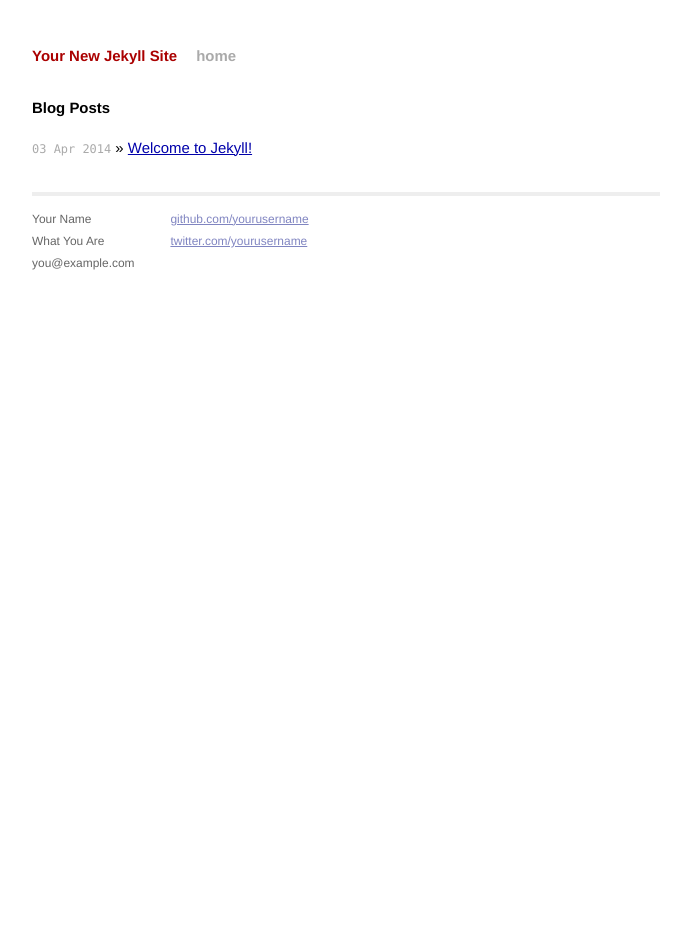
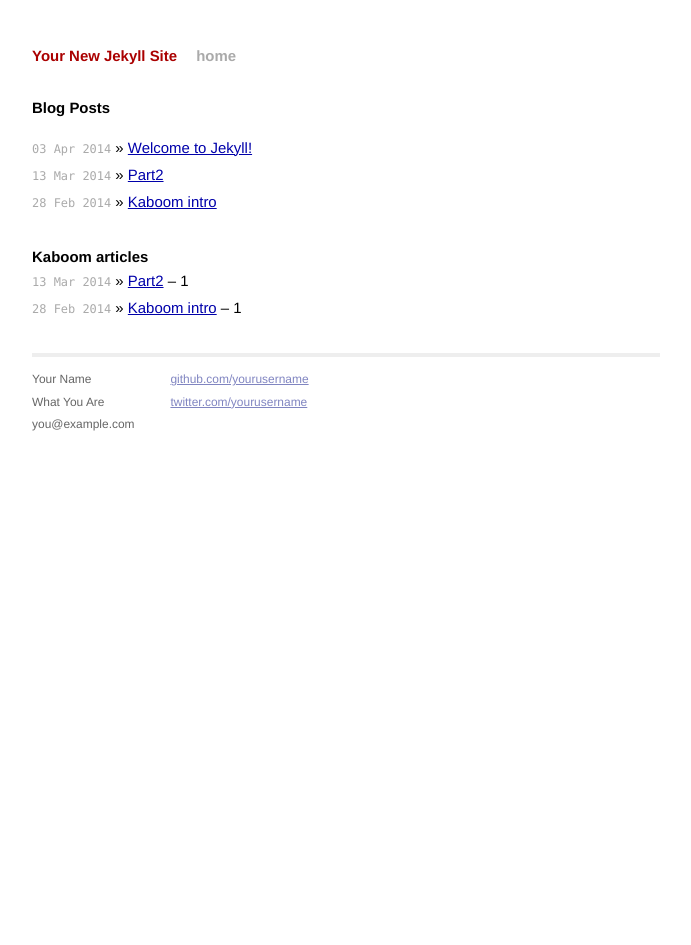
Before and after one commit to celiaheinrich/wickedtalesfactory, a Jekyll site: the page built from index.html, in a window 1280 px wide. Shown: the whole page, without its empty margins (294-985 px from the left). Built offline with Jekyll 4.4.1, drawn with Linux system fonts in a browser that asks for light colours; Markdown is read by kramdown in place of the engine named in the settings.

Commit message:
test filter

```diff
--- /dev/null
+++ b/_posts/kaboom/2014-02-28-intro.markdown
@@ -0,0 +1,10 @@
+---
+layout: post
+title:  "Kaboom intro"
+date:   2014-02-28 12:00:56
+tags: kaboom
+---
+
+## Kaboom intro :)
+
+coucou
--- /dev/null
+++ b/_posts/kaboom/2014-03-13-part2.md
@@ -0,0 +1,10 @@
+---
+layout: post
+title:  "Part2"
+date:   2014-03-13 08:01:26
+tags: kaboom
+---
+
+## Kaboom intro :)
+
+coucou
--- a/index.html
+++ b/index.html
@@ -10,4 +10,12 @@ title: Your New Jekyll Site
       <li><span>{{ post.date | date_to_string }}</span> &raquo; <a href="{{ post.url }}">{{ post.title }}</a></li>
     {% endfor %}
   </ul>
+  <h2>Kaboom articles</h2>
+  <ul class="posts">
+    {% for post in site.posts %}
+      {% if post.tags contains "kaboom" %}
+      <li><span>{{ post.date | date_to_string }}</span> &raquo; <a href="{{ post.url }}">{{ post.title }}</a> – {{ post.tags.size }}</li>
+      {% endif %}
+    {% endfor %}
+  </ul>
 </div>
```
